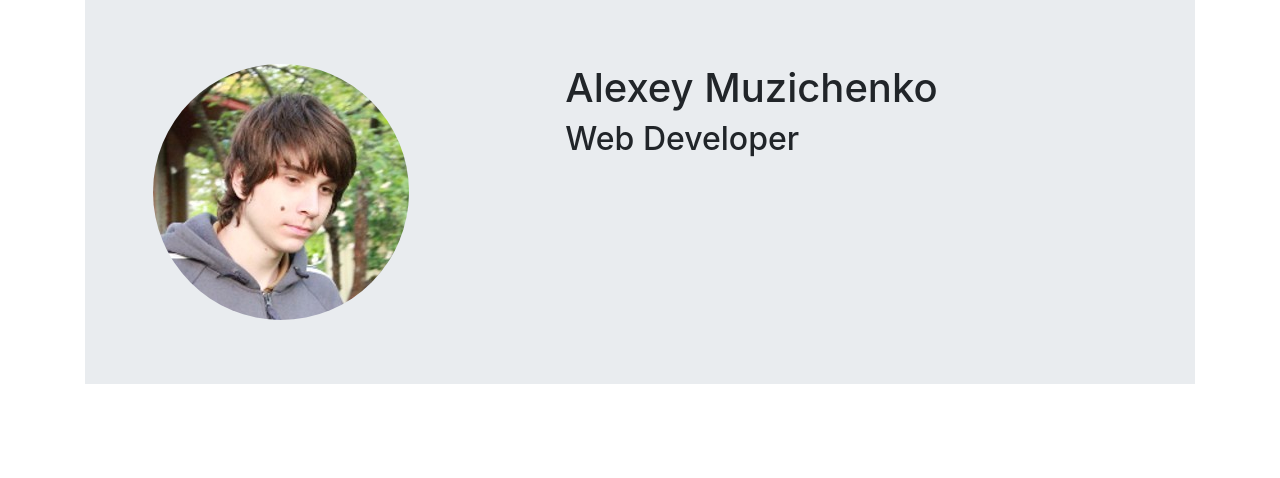
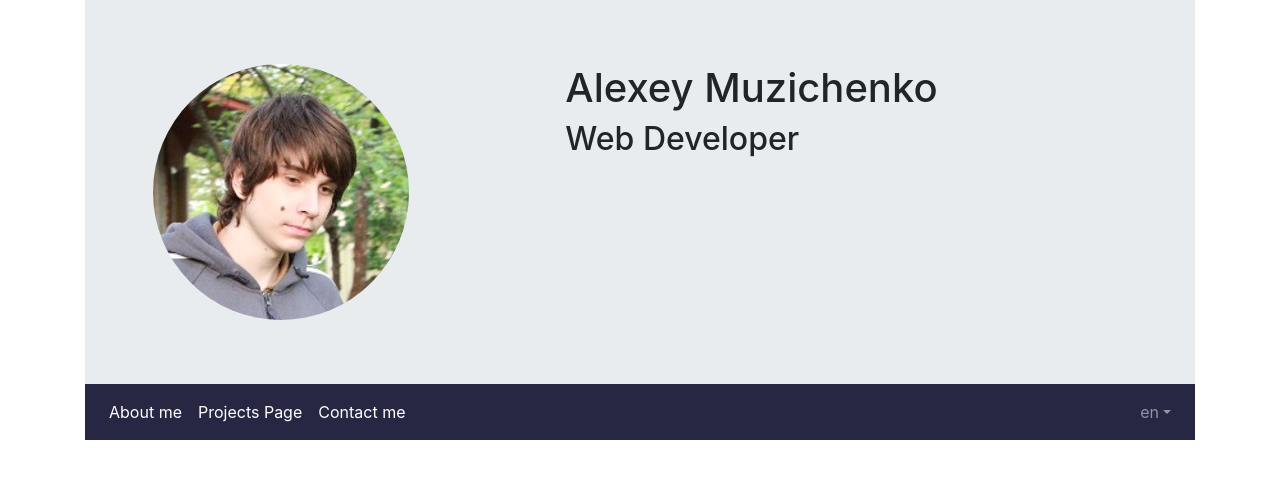
Before and after one commit to AlMuz/VUE-AlmuzWebsite, a Nuxt app: page /projects/1 in a window 1280 px wide. Shown: the top 478 px of the page. Built offline with nearby package versions, Linux system fonts and the light colour scheme.

Commit message:
Navbar added

```diff
--- /dev/null
+++ b/components/Navbar.vue
@@ -0,0 +1,60 @@
+<template>
+  <b-navbar toggleable="lg" type="dark">
+    <b-navbar-toggle target="nav-collapse" />
+    <b-collapse id="nav-collapse" is-nav>
+      <b-navbar-nav class="left">
+        <b-nav-item :to="localePath('index')">
+          {{ $t("navbar.aboutMe") }}
+        </b-nav-item>
+        <b-nav-item :to="localePath('projects')">
+          {{ $t("navbar.projectsPage") }}
+        </b-nav-item>
+        <b-nav-item to="/contact">
+          {{ $t("navbar.contactMe") }}
+        </b-nav-item>
+      </b-navbar-nav>
+      <b-navbar-nav class="ml-auto">
+        <b-nav-item-dropdown :text="selectedLanguage | capitalize" right>
+          <b-dropdown-item
+            v-for="locale in availableLocales"
+            :to="switchLocalePath(locale.code)"
+            :key="locale.code"
+          >
+            {{ locale.code | capitalize }}
+          </b-dropdown-item>
+        </b-nav-item-dropdown>
+      </b-navbar-nav>
+    </b-collapse>
+  </b-navbar>
+</template>
+
+<script>
+export default {
+  computed: {
+    languages () {
+      return this.$i18n.locales
+    },
+    selectedLanguage () {
+      return this.$i18n.locale
+    },
+    availableLocales () {
+      return this.languages.filter(i => i.code !== this.selectedLanguage)
+    }
+  }
+}
+</script>
+
+<style lang="css" scoped>
+.navbar {
+  background-color: #272643!important;
+}
+.navbar .nav-item a {
+  color: #FFF!important;
+}
+.navbar .left .nav-item a:hover {
+  color: #ebebeb!important;
+}
+.navbar .dropdown-menu a {
+  color: #000!important;
+}
+</style>
--- a/layouts/default.vue
+++ b/layouts/default.vue
@@ -3,6 +3,7 @@
     <b-row>
       <b-col>
         <Jumbotron />
+        <Navbar />
         <div class="content">
           <transition name="slide" mode="out-in">
             <nuxt />
@@ -15,9 +16,11 @@
 
 <script>
 import Jumbotron from '@/components/Jumbotron'
+import Navbar from '@/components/Navbar'
 export default {
   components: {
-    Jumbotron
+    Jumbotron,
+    Navbar
   }
 }
 </script>
```
